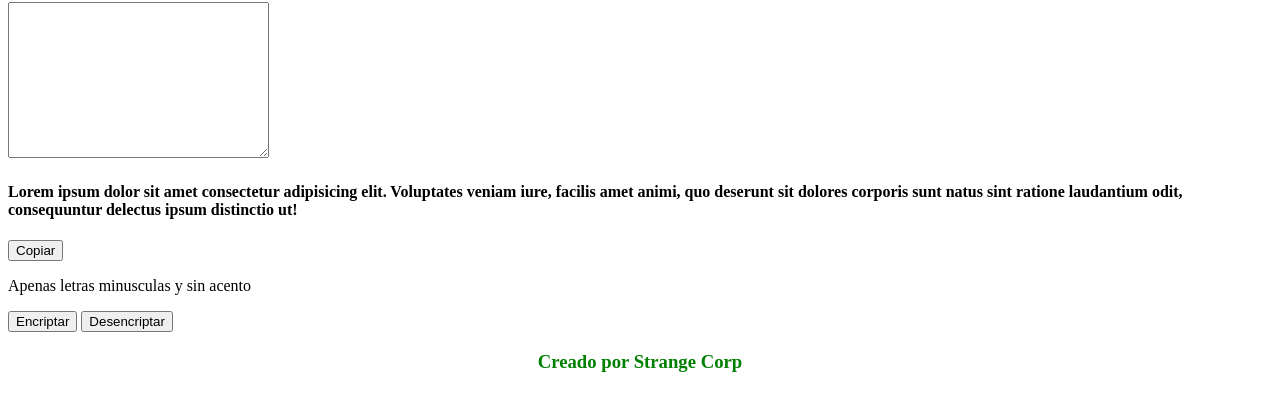
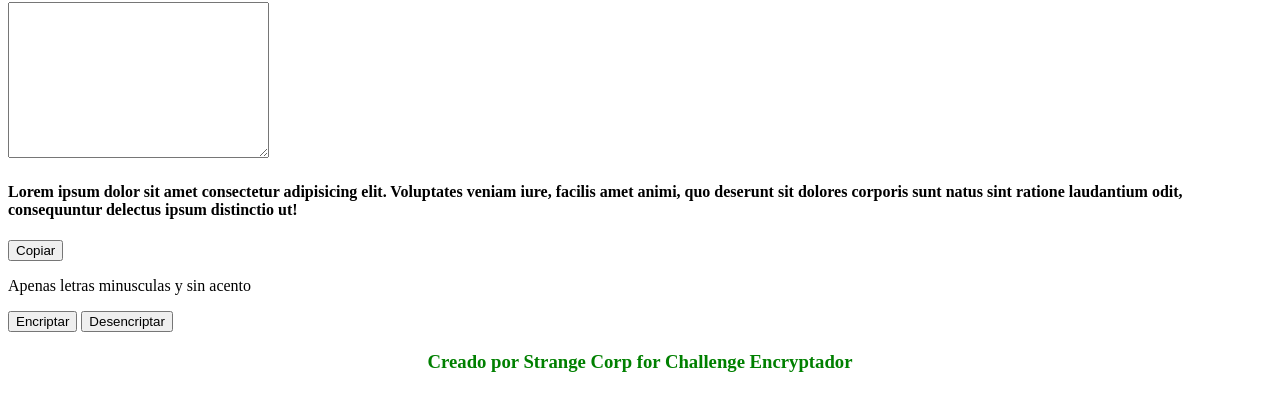
Before and after one commit to AbelIbarraSol/ChallengeONE-Encriptador, a plain HTML site: page public/view/index.html in a window 1280 px wide. Shown: the part 78-488 px from the top of the page. Drawn offline with Linux system fonts and the light colour scheme.

Commit message:
Cambio en Footer

```diff
--- a/public/view/index.html
+++ b/public/view/index.html
@@ -32,7 +32,7 @@
         </section>
     </main>
     <footer>
-        <h3> Creado por Strange Corp</h3>
+        <h3> Creado por Strange Corp for Challenge Encryptador</h3>
     </footer>
 </body>
 </html>
```
